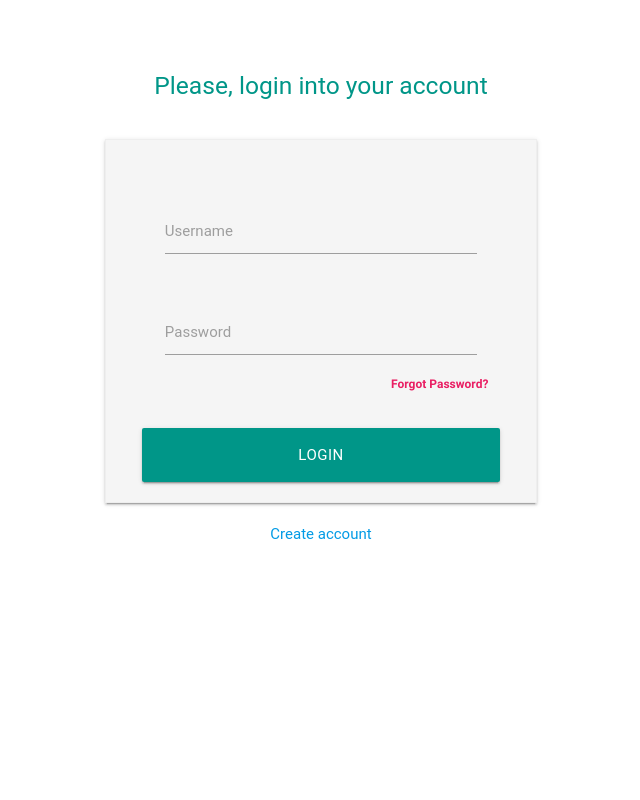
After one commit to DrehanM/timesheet, a Flask app: template templates/register.html in a window 1280 px wide. The commit adds this page. Shown: the whole page, without its empty margins (319-959 px from the left). Run offline with Flask 2, Linux system fonts and the light colour scheme; the template is opened without the code that fills it, so the values that code supplies are empty; some libraries are stand-ins or nearby versions; some web fonts are replaced.

Commit message:
added registration form, changed user attributes, remade db, implementing a more attractive authentication method'

```diff
--- a/app.py
+++ b/app.py
@@ -3,7 +3,7 @@ from flask_cors import CORS
 from functools import wraps
 from hashlib import sha1
 from models import get_user, register_user
-from utils import hash_it, hash_login
+from utils import hash_it, hash_login, hash256_it, hash256_login
 
 app = Flask(__name__)
 
@@ -13,7 +13,7 @@ def authorize(f):
     @wraps(f)
     def decorated(*args, **kwargs):
         auth = request.authorization
-        request_id = sha1()
+        #request_id = sha1()
 
         if auth:
             '''
@@ -22,47 +22,53 @@ def authorize(f):
             user_id = int(float('%f' % (int(request_id.hexdigest(), 16) % 1e18)))
             '''
 
-            user_id = hash_login(auth.username, auth.password)
+            user_id = hash256_login(auth.username, auth.password)
             returned_user = get_user(user_id)
 
             if returned_user:
-                return f(returned_user)
+                user_info = {
+                    'user_id'       : returned_user[0][0],
+                    'username'      : returned_user[0][1],
+                    'date_created'  : returned_user[0][2],
+                    'num_sessions'  : returned_user[0][3]
+                }
+                return f(user_info)
 
         return make_response('Could not verify.', 401, {'WWW-Authenticate' : 'Basic realm="Login Required"'})
     return decorated
 
 @app.route('/', methods=['GET', 'POST'])
+def index():
+    return '<h1>INDEX EMPTY</h1>'
+
+@app.route('/login', methods=['GET', 'POST'])
+@app.route('/register', methods=['GET', 'POSTS'])
+def login():
+    if request.method == 'POST':
+        username = request.form['username']
+        password = request.form['password']
+        user_id = hash256_login(username, password)
+        returned_user = get_user(user_id)
+
+        if returned_user:
+            user_info = {
+                'user_id'       : returned_user[0][0],
+                'username'      : returned_user[0][1],
+                'date_created'  : returned_user[0][2],
+                'num_sessions'  : returned_user[0][3]
+            }
+
+    return render_template('register.html')
+
+@app.route('/profile')
 @authorize
-def index(username):
-    return'<h1>Hello World</h1>'
-
-@app.route('/login')
-@authorize
-def login(username):
-    return render_template('index.html', posts='')
-
-#Must finish implementing
-@app.route('/register', methods=['GET', 'POST'])
-def register():
-    if request.method == 'GET':
-        pass
-
-    if request.method == 'POST':
-        username = request.form.get('username')
-        password = request.form.get('password')
-
-        user_id = hash_login(username, password)
-
-        register_user(user_id, username)
-
-    return '<h1>Register Here</h1>'
-
-
-@app.route('/user/<string:username>')
-@authorize
-def profile(username):
-    username = username[0][0]
-    return render_template('profile.html', username=username)
+def profile(user):
+    '''
+    content = {
+        'username' = user[0][0]
+    }
+    '''
+    return render_template('profile.html', user=user)
 
 
 
--- a/templates/index.html
+++ b/templates/index.html
@@ -1,5 +1,9 @@
 <!DOCTYPE html>
 <html>
+    <head>
+        <link rel="stylesheet" href="https://cdnjs.cloudflare.com/ajax/libs/materialize/0.100.2/css/materialize.min.css">
+        <title></title>
+    </head>
     <body>
         <div id="main-container">
             <div id="select">
--- /dev/null
+++ b/templates/register.html
@@ -0,0 +1,97 @@
+<!-- UI Design Credit: https://codepen.io/T-P/pen/bpWqrr -->
+
+<html>
+
+<head>
+  <link href="https://fonts.googleapis.com/icon?family=Material+Icons" rel="stylesheet">
+  <link rel="stylesheet" type="text/css" href="https://cdnjs.cloudflare.com/ajax/libs/materialize/0.97.5/css/materialize.min.css">
+  <style>
+    body {
+      display: flex;
+      min-height: 100vh;
+      flex-direction: column;
+    }
+
+    main {
+      flex: 1 0 auto;
+    }
+
+    body {
+      background: #fff;
+    }
+
+    .input-field input[type=date]:focus + label,
+    .input-field input[type=text]:focus + label,
+    .input-field input[type=email]:focus + label,
+    .input-field input[type=password]:focus + label {
+      color: #e91e63;
+    }
+
+    .input-field input[type=date]:focus,
+    .input-field input[type=text]:focus,
+    .input-field input[type=email]:focus,
+    .input-field input[type=password]:focus {
+      border-bottom: 2px solid #e91e63;
+      box-shadow: none;
+    }
+  </style>
+</head>
+
+<body>
+  <div class="section"></div>
+  <main>
+    <center>
+      <div class="section"></div>
+
+      <h5 class="teal-text">Please, login into your account</h5>
+      <div class="section"></div>
+
+      <div class="container">
+        <div class="z-depth-1 grey lighten-4 row" style="display: inline-block; padding: 32px 48px 0px 48px; border: 1px solid #EEE;">
+
+          <form class="col s12" method="post">
+            <div class='row'>
+              <div class='col s12'>
+              </div>
+            </div>
+
+            <form action="" method="post">
+                <div class='row'>
+                <div class='input-field col s12'>
+                    <input class='validate' type='email' name='username' id='email' />
+                    <label for='email'>Username</label>
+                </div>
+                </div>
+
+                <div class='row'>
+                <div class='input-field col s12'>
+                    <input class='validate' type='password' name='password' id='password' />
+                    <label for='password'>Password</label>
+                </div>
+                <label style='float: right;'>
+                                    <a class='pink-text' href='#!'><b>Forgot Password?</b></a>
+                                </label>
+                </div>
+            </form>
+
+            <br />
+            <center>
+              <div class='row'>
+                <button type='submit' name='btn_login' class='col s12 btn btn-large waves-effect teal'>Login</button>
+              </div>
+            </center>
+          </form>
+        </div>
+      </div>
+      <a href="#!">Create account</a>
+    </center>
+
+    <div class="section"></div>
+    <div class="section"></div>
+  </main>
+
+  <script type="text/javascript" src="https://cdnjs.cloudflare.com/ajax/libs/jquery/2.2.1/jquery.min.js"></script>
+  <script type="text/javascript" src="https://cdnjs.cloudflare.com/ajax/libs/materialize/0.97.5/js/materialize.min.js"></script>
+</body>
+
+</html>
```
Also changed, not shown: models.py (+14 -16 lines), schema.sql (+11 -11 lines), templates/profile.html (+16 -1 lines), utils.py (+18 -1 lines), timesheet.db.
